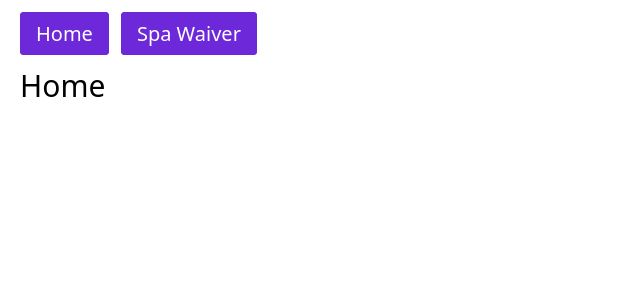
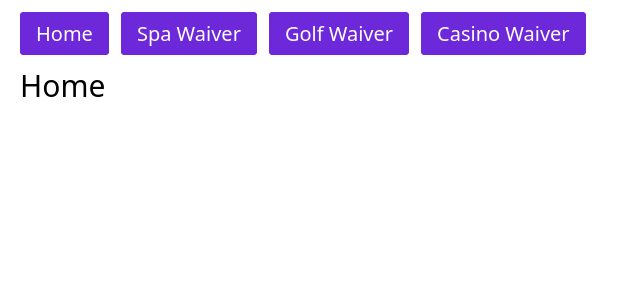
Before and after one commit to dstearle/pechanga-waiver-app, a Vue app: page / in a window 1280 px wide. Shown: the top 300 px of the page, without its empty margins (0-640 px from the left). Built offline with nearby package versions, Linux system fonts and the light colour scheme.

Commit message:
Added links for the gold and casino waiver forms

```diff
--- a/src/App.vue
+++ b/src/App.vue
@@ -17,6 +17,18 @@
 				class="mr-3 px-3 py-1 rounded text-white text-xl border-4 border-violet-700 bg-violet-700 hover:bg-violet-500"
 			>Spa Waiver</router-link>
 
+			<!-- Golf Waiver Link -->
+			<router-link
+				to="/waiver?waiver=golf"
+				class="mr-3 px-3 py-1 rounded text-white text-xl border-4 border-violet-700 bg-violet-700 hover:bg-violet-500"
+			>Golf Waiver</router-link>
+
+			<!-- Casino Waiver Link -->
+			<router-link
+				to="/waiver?waiver=casino"
+				class="mr-3 px-3 py-1 rounded text-white text-xl border-4 border-violet-700 bg-violet-700 hover:bg-violet-500"
+			>Casino Waiver</router-link>
+
 		</div>
 
 		<!-- Router View -->
```
